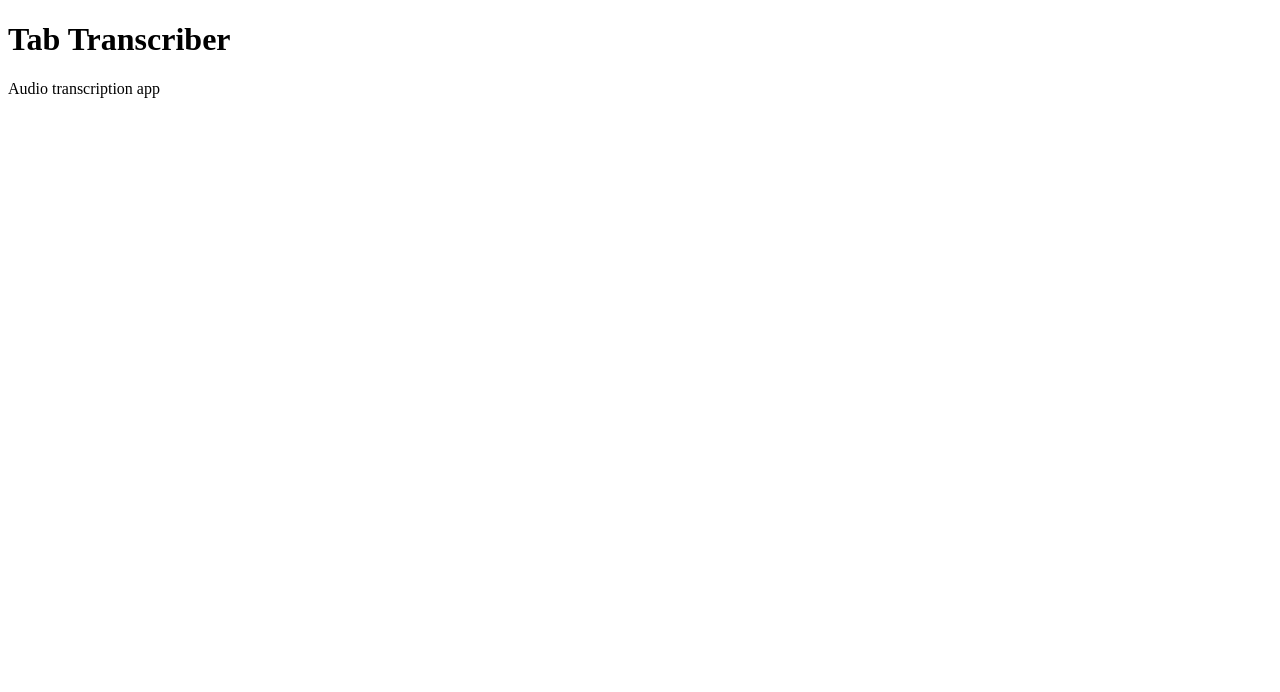
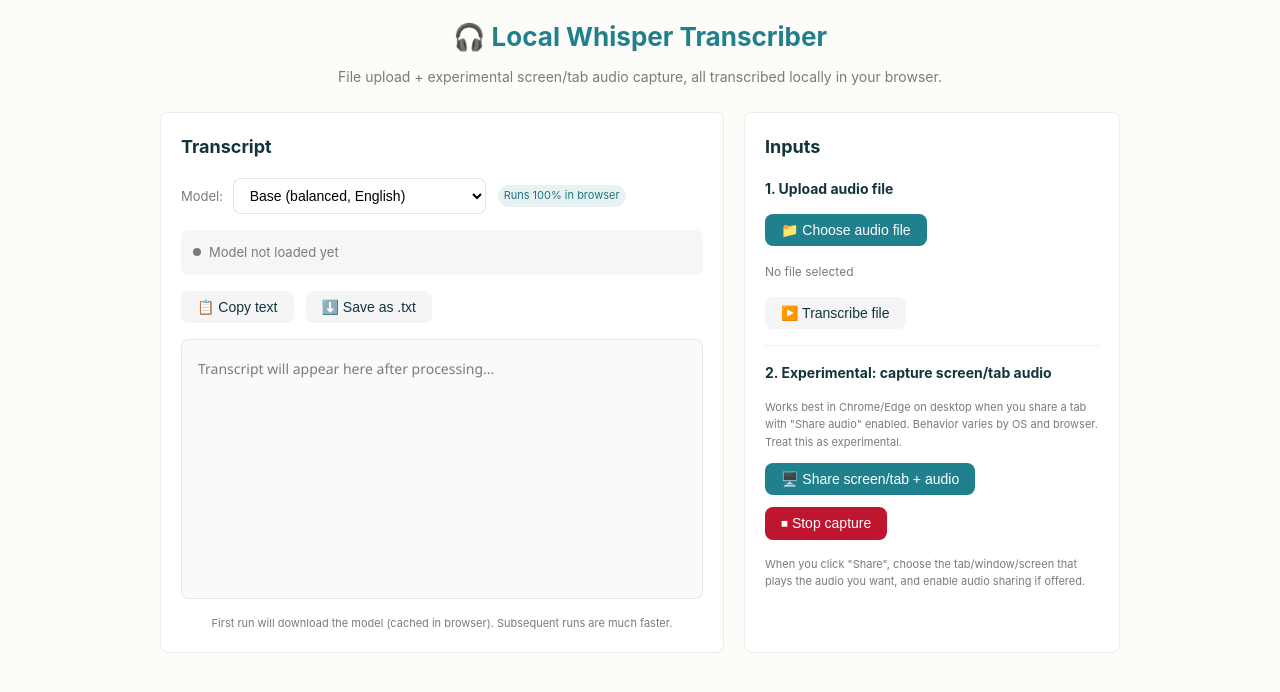
Before and after one commit to thebossx97/testtranscribt, a website: page index.html in a window 1280 px wide. Drawn offline with Linux system fonts and the light colour scheme; a script that the page names is missing.

Commit message:
Update index.html with complete UI
Updated the title and added a description meta tag for better SEO. Enhanced the layout and structure of the HTML for improved user experience.

```diff
--- a/index.html
+++ b/index.html
@@ -3,10 +3,90 @@
 <head>
     <meta charset="UTF-8">
     <meta name="viewport" content="width=device-width, initial-scale=1.0">
-    <title>Tab Transcriber</title>
+    <meta name="description" content="Local browser-based audio transcription using Whisper AI. Upload files or capture screen/tab audio.">
+    <title>Local Whisper Transcriber</title>
+    <link rel="stylesheet" href="css/styles.css">
 </head>
 <body>
-    <h1>Tab Transcriber</h1>
-    <p>Audio transcription app</p>
+<div class="container">
+    <header>
+        <h1>🎧 Local Whisper Transcriber</h1>
+        <p class="subtitle">File upload + experimental screen/tab audio capture, all transcribed locally in your browser.</p>
+    </header>
+
+    <div class="layout">
+        <div class="panel">
+            <h2>Transcript</h2>
+
+            <div id="alert" class="alert"></div>
+
+            <div class="control-group">
+                <div class="model-selector">
+                    <label for="modelSelect" style="font-size: 13px; color: var(--color-gray-400); margin-right: 6px;">
+                        Model:
+                    </label>
+                    <select id="modelSelect">
+                        <option value="Xenova/whisper-tiny.en">Tiny (fastest, English)</option>
+                        <option value="Xenova/whisper-base.en" selected>Base (balanced, English)</option>
+                        <option value="Xenova/whisper-small">Small (more accurate, multi-lang)</option>
+                    </select>
+                </div>
+                <span class="badge">Runs 100% in browser</span>
+            </div>
+
+            <div id="status" class="status">
+                <div class="status-dot"></div>
+                <span id="statusText">Model not loaded yet</span>
+            </div>
+
+            <div class="control-group">
+                <button id="copyBtn" class="btn btn-secondary" disabled>📋 Copy text</button>
+                <button id="downloadBtn" class="btn btn-secondary" disabled>⬇️ Save as .txt</button>
+            </div>
+
+            <div id="progressText" class="hint"></div>
+
+            <div id="transcript" class="transcript-area"></div>
+
+            <div class="footer-note">
+                First run will download the model (cached in browser). Subsequent runs are much faster.
+            </div>
+        </div>
+
+        <div class="panel">
+            <h2>Inputs</h2>
+
+            <h3 style="font-size: 14px; margin-top: 0;">1. Upload audio file</h3>
+            <div class="control-group">
+                <input type="file" id="fileInput" accept="audio/*,video/*" style="display:none;">
+                <button id="selectFileBtn" class="btn btn-primary">📁 Choose audio file</button>
+            </div>
+            <div class="control-group">
+                <span id="fileName" class="hint">No file selected</span>
+            </div>
+            <div class="control-group">
+                <button id="transcribeFileBtn" class="btn btn-secondary" disabled>▶️ Transcribe file</button>
+            </div>
+
+            <hr style="margin: var(--space-16) 0; border: none; border-top: 1px solid rgba(0,0,0,0.06);" />
+
+            <h3 style="font-size: 14px;">2. Experimental: capture screen/tab audio</h3>
+            <p class="small-note">
+                Works best in Chrome/Edge on desktop when you share a tab with "Share audio" enabled.
+                Behavior varies by OS and browser. Treat this as experimental.
+            </p>
+            <div class="control-group">
+                <button id="startShareBtn" class="btn btn-primary">🖥️ Share screen/tab + audio</button>
+                <button id="stopShareBtn" class="btn btn-danger" disabled>⏹ Stop capture</button>
+            </div>
+            <p class="small-note">
+                When you click "Share", choose the tab/window/screen that plays the audio you want, and enable audio sharing if offered.
+            </p>
+        </div>
+    </div>
+</div>
+
+<script src="https://cdn.jsdelivr.net/npm/@xenova/transformers@2.6.2"></script>
+<script src="js/app.js"></script>
 </body>
 </html>
```
